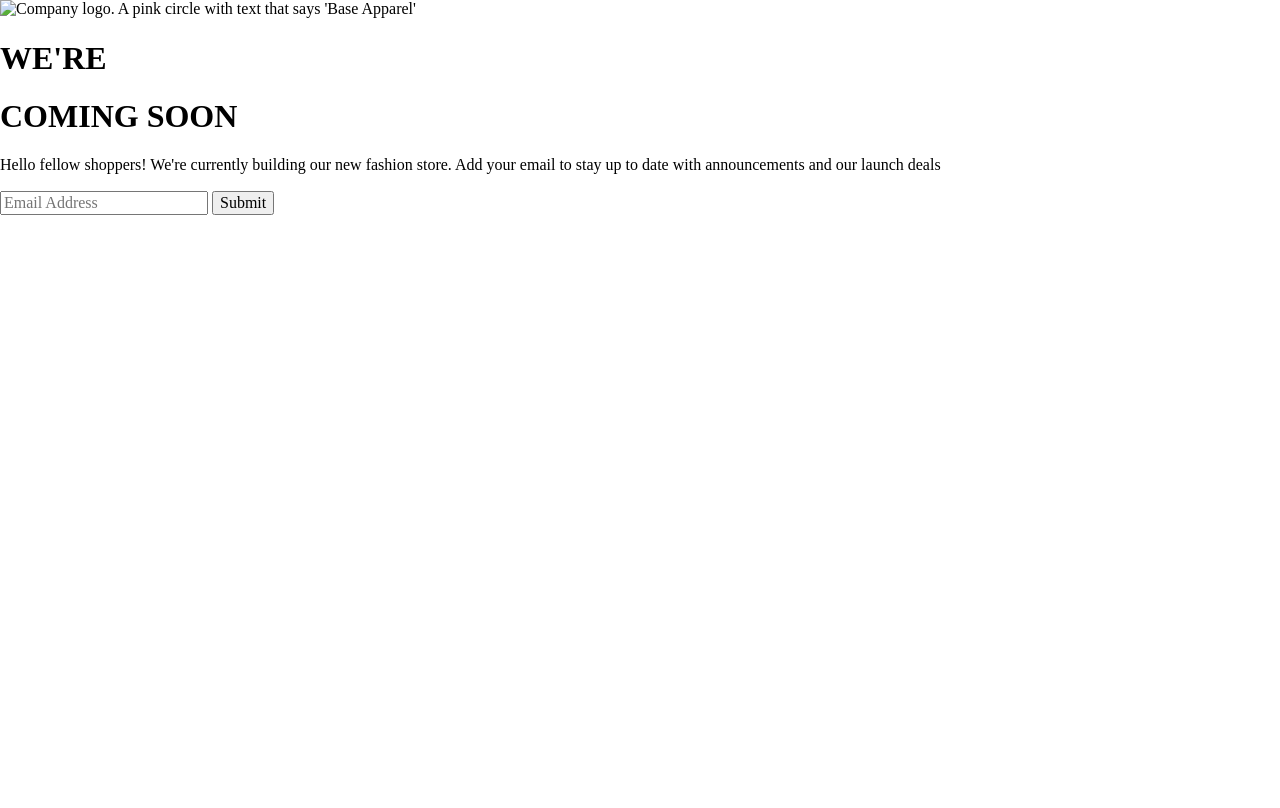
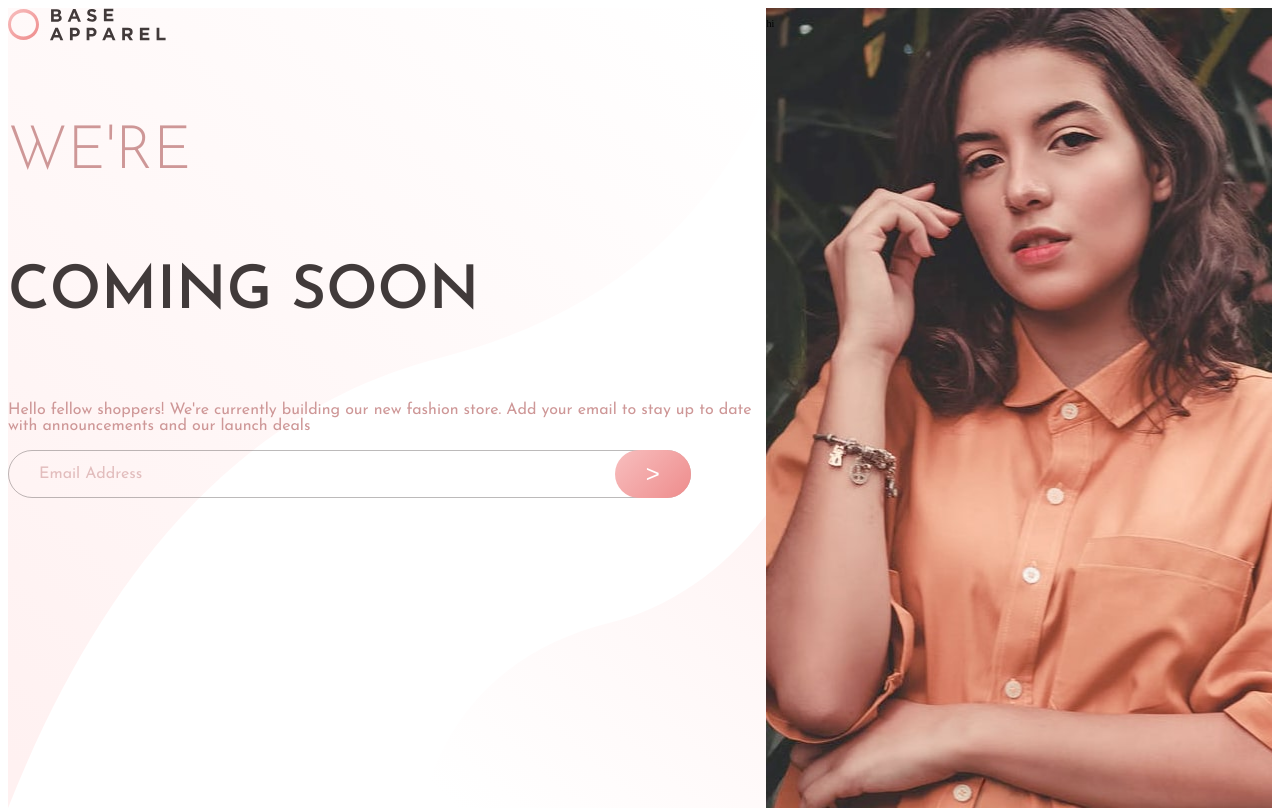
Before and after one commit to Marcelqayoomtaylor135/apparel-landing-page, a plain HTML site: page index.html in a window 1280 px wide. Drawn offline with nearby package versions, Linux system fonts and the light colour scheme; files that its build step writes are made by us from their sources.

Commit message:
Majority of styling

```diff
--- /dev/null
+++ b/_colors.scss
@@ -0,0 +1,6 @@
+// Primary
+$desaturated_red: hsl(0, 36%, 70%);
+$soft_red: hsl(0, 93%, 68%);
+
+// Neutral
+$dark_grayish_red: hsl(0, 6%, 24%);
--- a/index.html
+++ b/index.html
@@ -6,18 +6,21 @@
   	<meta name="keywords" content="one, two, three">
 	<meta name="viewport" content="width=device-width, initial-scale=1">
 
-	<title>Blank Template</title>
+	<title>Apparel Landing Page</title>
 
+	<link rel="preconnect" href="https://fonts.googleapis.com">
+	<link rel="preconnect" href="https://fonts.gstatic.com" crossorigin>
+	<link href="https://fonts.googleapis.com/css2?family=Josefin+Sans:wght@300;400;600&display=swap" rel="stylesheet">
 	<!-- external CSS link -->
-	<link rel="stylesheet" href="css/normalize.css">
-	<link rel="stylesheet" href="css/style.css">
+	<link rel="stylesheet" href="styles/style.css">
+
 	</head>
 	<body>
 
 	<section id="landing-banner">
 		<section id="leftHalf">
 			<section id="logo">
-				<img src="./logo.svg" alt="Company logo. A pink circle with text that says 'Base Apparel'"/>
+				<img src="./images/logo.svg" alt="Company logo. A pink circle with text that says 'Base Apparel'"/>
 			</section>
 			<main>
 				<section id="mainContent">
@@ -26,12 +29,14 @@
 					<p>Hello fellow shoppers! We're currently building our new fashion store. Add your email to stay up to date with announcements and our launch deals</p>
 					<form>
 						<input type="text" placeholder="Email Address" />
-						<input type="submit" />
+						<input type="submit" value=">">
 					</form>
 				</section>
 			</main>
 		</section>
-		<section id="rightHalf"></section>
+		<section id="rightHalf">
+			<p>hi</p>
+		</section>
 	</section>
 
 	<script type="text/javascript" src="js/main.js"></script>
--- a/style.scss
+++ b/style.scss
@@ -1,3 +1,12 @@
+@import "colors";
+
+@mixin format-font($weight: 400, $size: 16px, $color: black){
+    font-family: 'Josefin Sans', sans-serif;
+    font-weight: $weight;
+    font-size: $size;
+    color: $color;
+}
+
 /* Box Model Hack */
 * {
     box-sizing: border-box;
@@ -21,21 +30,81 @@
   /* BASE STYLES
   /*******************************************/
 
-  body {
+html {
+    height: 100%;
+    font-size: 10px;
+}
 
-  }
-
+body {
+    height: 100%;
+}
 
   /******************************************
   /* LAYOUT
   /*******************************************/
-  header {
 
-  }
+#landing-banner {
+    display: flex;
+    height: 100%;
 
-  footer {
+    #leftHalf {
+        flex-basis: 60%;
+        height: 100%;
+        background: {
+            image: url("../images/bg-pattern-desktop.svg");
+            size: cover;
+        }
 
-  }
+        #mainContent {
+            > :first-child{
+                @include format-font(300, 6rem, $desaturated_red);
+            }
+            :first-child + h1 {
+                @include format-font(600, 6rem, $dark_grayish_red);
+            }
+            p {
+                @include format-font(400, 1.6rem, $desaturated_red);
+            }
+        }
+
+        form {
+            display: flex;
+            width: 100%;
+            input[type=text] {
+                flex-basis: 90%;
+                padding: 15px 30px;
+                background: none;
+                border-radius: 100px;
+                border: 1px solid hsla(0, 6%, 24%, 35%);
+                @include format-font(400, 1.6rem);
+            }
+            ::placeholder {
+                color:  hsla(0, 36%, 70%, 60%);
+            }
+            input[type=submit] {
+                flex-basis: 10%;
+                position: relative;
+                right: 10%;
+                border-radius: 100px;
+                border: none;
+                background-image: linear-gradient(135deg, hsl(0, 80%, 86%), hsl(0, 74%, 74%));
+                color: white;
+                font-size: 2.4rem;
+            }
+        }
+
+    }
+
+    #rightHalf {
+        flex-basis: 40%;
+        height: 100%;
+        background: {
+            image: url("../images/hero-desktop.jpg");
+            size: cover;
+        }
+
+    }
+}
 
   /******************************************
   /* ADDITIONAL STYLES
```
Also changed, not shown: styles/style.css, 1 other file.
